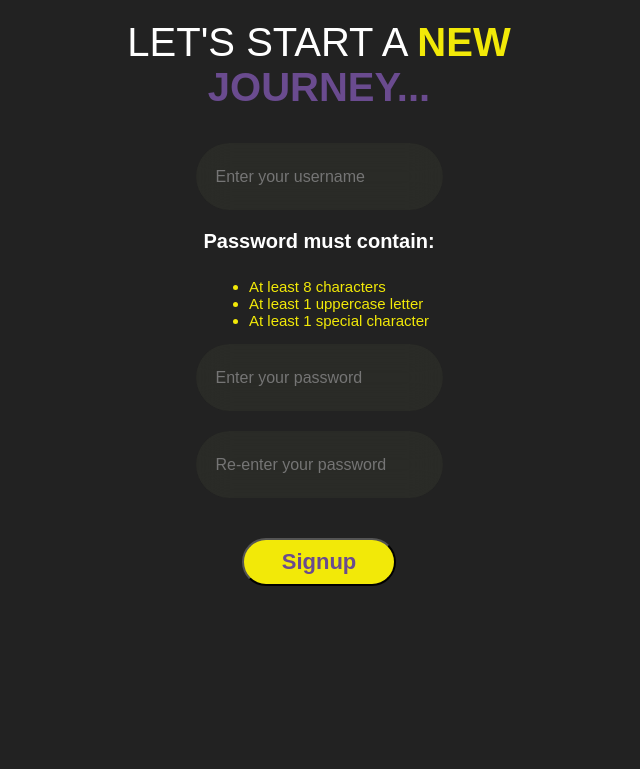
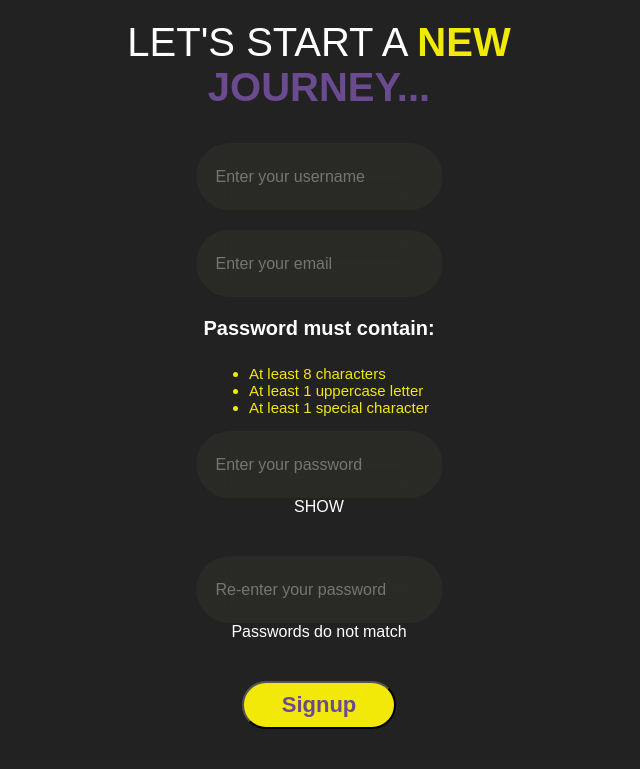
Before and after one commit to bernaaa14/Everyday, a PHP site: page /signup.php in a window 1280 px wide. Shown: the part 137-906 px from the top of the page, without its empty margins (321-961 px from the left). Before the commit the page ends 723 px from the top, so only its background shows below. Run offline with PHP 8.4, Linux system fonts and the light colour scheme; some web fonts are replaced.

Commit message:
added email requirement to signup, added password indicator & password Mismatch

```diff
--- a/signup.php
+++ b/signup.php
@@ -5,22 +5,21 @@
     <meta name="viewport" content="width=device-width, initial-scale=1.0">
     <title>Sign up</title>
     <link rel="stylesheet" href="static/css/style.css">
+    <link rel="stylesheet" href="static/css/signup.css">
   </head>
   <body>
-<?php
-
-include 'header.html';
-
-?>
+    <?php include 'header.html'; ?>
     <section class="showcase">
       <h1>LET'S START A <span class="bold-text highlight-text1">NEW</span><br>
         <span class="bold-text highlight-text2">JOURNEY...</span>
       </h1>
     </section>
     <form action="signup_validate.php" method="post">
-      <!-- Sign up form -->
       <div class="form-field">
         <input type="text" name="username" id="username" placeholder="Enter your username" required/>
+      </div>
+      <div class="form-field">
+        <input type="email" name="email" id="email" placeholder="Enter your email" required/>
       </div>
       <div class="form-field">
         <label for="password">Password must contain:</label>
@@ -29,12 +28,23 @@ include 'header.html';
           <li>At least 1 uppercase letter</li>
           <li>At least 1 special character</li>
         </ul>
-        <input type="password" name="password" id="password" placeholder="Enter your password" required/>
+        <div class="form-field">
+          <input type="password" name="password" id="password" placeholder="Enter your password" required oninput="checkPasswordStrength()"/>
+          <span class="showBtn" id="showBtn">SHOW</span>
+        </div>
+        <div class="indicator" id="indicator">
+          <span class="weak"></span>
+          <span class="medium"></span>
+          <span class="strong"></span>
+        </div>
+        <div class="text" id="text"></div>
       </div>
       <div class="form-field">
-        <input type="password" name="confirm_password" id="reenter-password" placeholder="Re-enter your password" required/>
+        <input type="password" name="confirm_password" id="reenter-password" placeholder="Re-enter your password" required oninput="checkPasswordMatch()"/>
+        <div class="error-message" id="password-error">Passwords do not match</div>
       </div>
       <button type="submit" class="signup-button">Signup</button>
     </form>
+    <script src="static/js/signup.js"></script>
   </body>
 </html>
```
